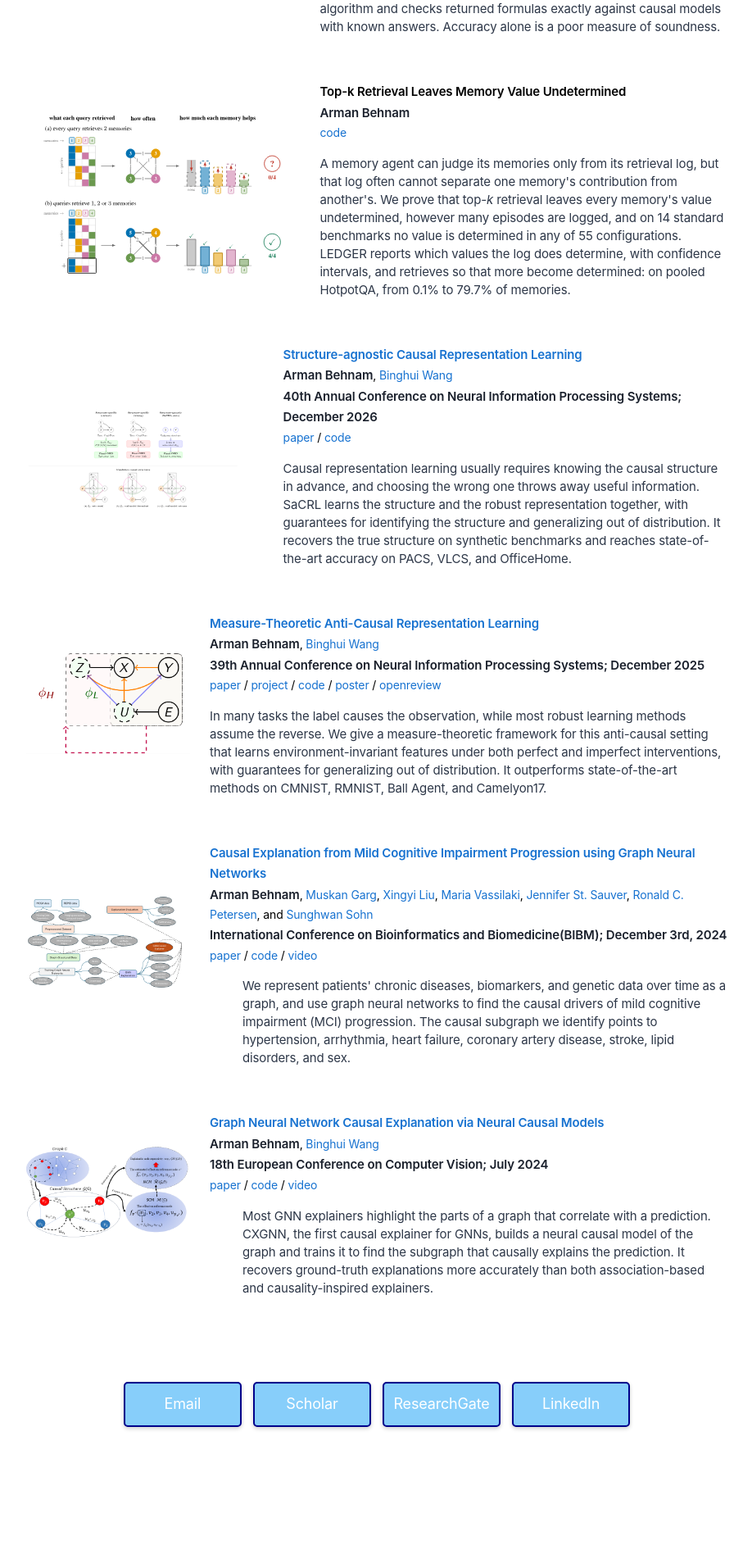
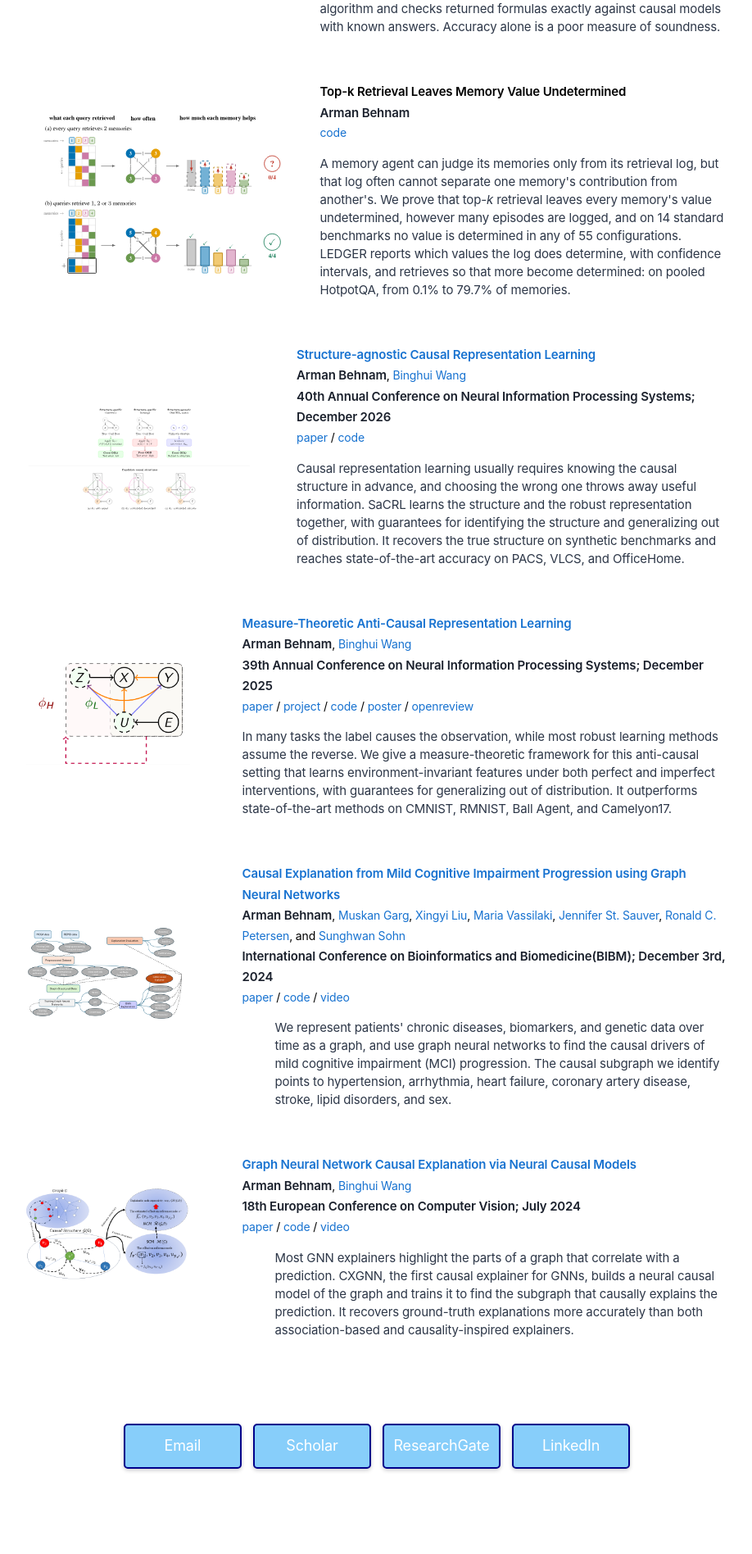
Before and after one commit to ArmanBehnam/ArmanBehnam.github.io, a Jekyll site: the page built from index.html, in a window 1280 px wide. Shown: the part 1714-3610 px from the top of the page at 82% size, without its empty margins (180-1098 px from the left). Built offline with Jekyll 4.4.1, drawn with Linux system fonts in a browser that asks for light colours; before the commit the page ends 3559 px from its top, so only the background shows below that.

```diff
--- a/index.html
+++ b/index.html
@@ -102,7 +102,7 @@ border-radius:50%; object-fit:cover; object-position:center 30%; margin:0 0 16px
  <a href="images/cmp.svg"><img src='images/cmp.svg' style="width:100%; height:auto;"></a>
 </div>
     </td>
-    <td style="padding:20px;width:65%;vertical-align:middle">
+    <td style="padding:20px;width:60%;vertical-align:middle">
       <a href="https://arxiv.org/abs/2610.02070">
     <papertitle>Causal Memory Policy: Making Memory Utility Identifiable by Intervening on Retrieval</papertitle>
       </a>
@@ -181,7 +181,7 @@ border-radius:50%; object-fit:cover; object-position:center 30%; margin:0 0 16px
  <a href="images/sacrl.svg"><img src='images/sacrl.svg' style="width:100%; height:auto;"></a>
 </div>
  </td>
- <td style="padding:20px;width:65%;vertical-align:middle">
+ <td style="padding:20px;width:60%;vertical-align:middle">
       <a href="https://arxiv.org/abs/2610.00968">
     <papertitle>Structure-agnostic Causal Representation Learning</papertitle>
       </a>
@@ -211,7 +211,7 @@ border-radius:50%; object-fit:cover; object-position:center 30%; margin:0 0 16px
 		<img src='images/overview.png' width="200">
 	      </div>
 	    </td>
-	    <td style="padding:20px;width:75%;vertical-align:middle">
+	    <td style="padding:20px;width:60%;vertical-align:middle">
 	      <a href="https://ieeexplore.ieee.org/document/10822848">
 		<papertitle>Measure-Theoretic Anti-Causal Representation Learning</papertitle>
 	      </a>
@@ -244,7 +244,7 @@ border-radius:50%; object-fit:cover; object-position:center 30%; margin:0 0 16px
 		<img src='images/mayo.png' width="200">
 	      </div>
 	    </td>
-	    <td style="padding:20px;width:75%;vertical-align:middle">
+	    <td style="padding:20px;width:60%;vertical-align:middle">
 	      <a href="https://ieeexplore.ieee.org/document/10822848">
 		<papertitle>Causal Explanation from Mild Cognitive Impairment Progression using Graph Neural Networks</papertitle>
 	      </a>
@@ -280,7 +280,7 @@ border-radius:50%; object-fit:cover; object-position:center 30%; margin:0 0 16px
 		<img src='images/CXGNN.png' width="200">
 	      </div>
 	    </td>
-	    <td style="padding:20px;width:75%;vertical-align:middle">
+	    <td style="padding:20px;width:60%;vertical-align:middle">
 	      <a href="https://eccv.ecva.net/virtual/2024/poster/472">
 		<papertitle>Graph Neural Network Causal Explanation via Neural Causal Models</papertitle>
 	      </a>
```
